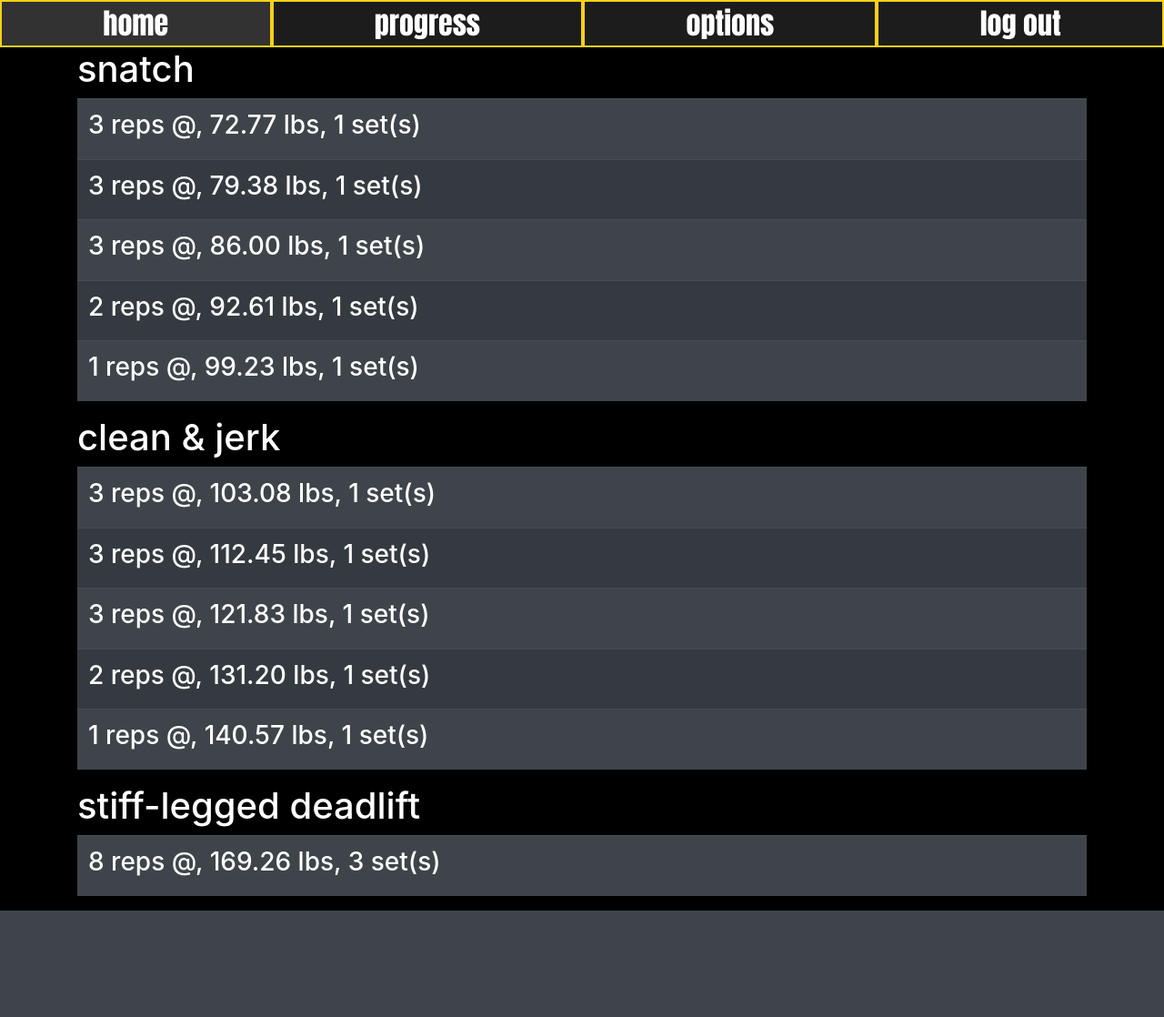
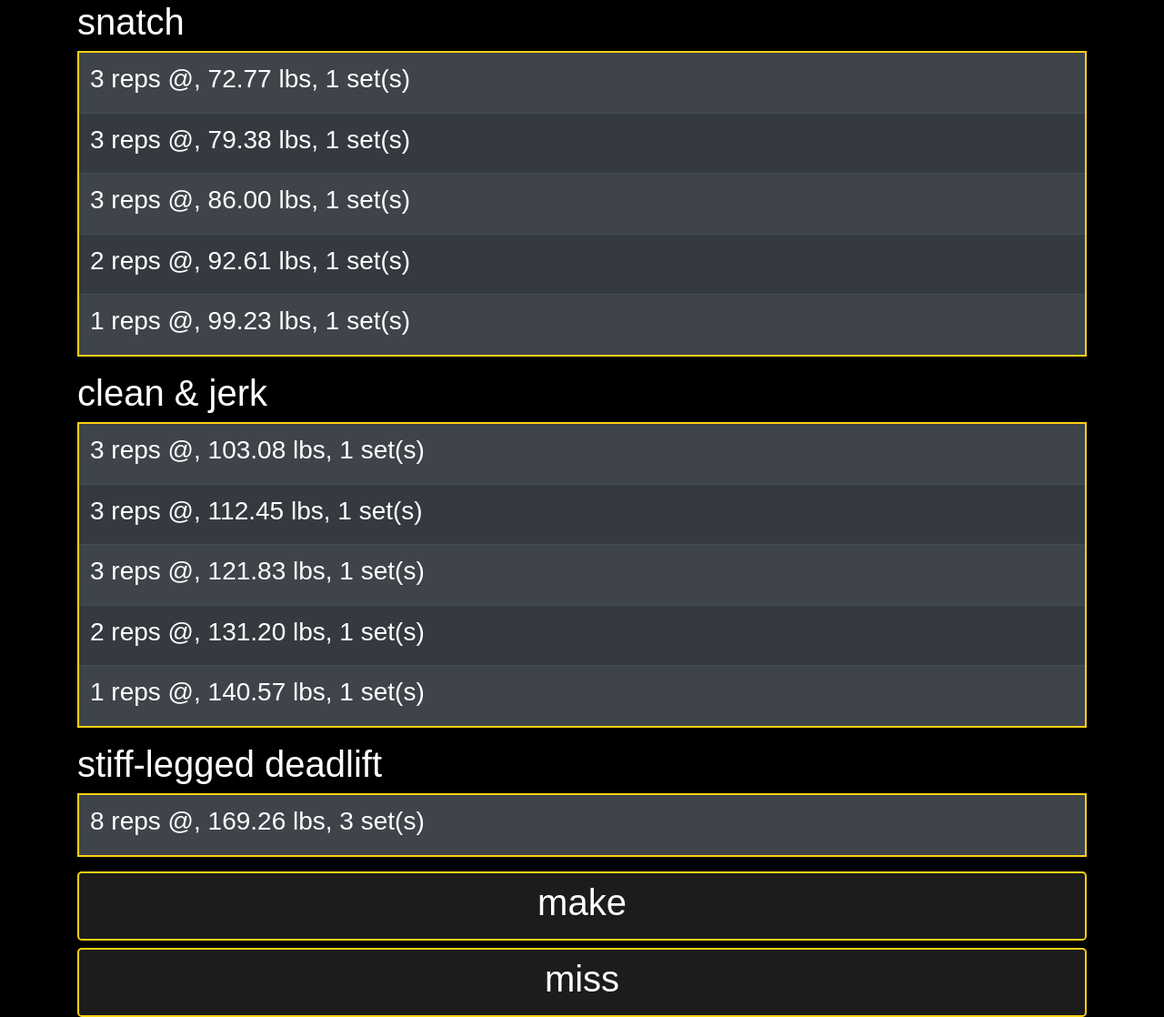
Before and after one commit to harrisonBarnett/wl_, a Flask app: page /clean_jerk in a window 1280 px wide. Shown: the whole page at 91% size. Before the commit the page ends 1001 px from the top, so only its background shows below. Run offline with Flask 2, Linux system fonts and the light colour scheme; a user stored in the database is signed in; some libraries are stand-ins or nearby versions.

Commit message:
Refactoring; handling make/miss for all lifts.

```diff
--- a/website/static/css/session.css
+++ b/website/static/css/session.css
@@ -23,9 +23,25 @@ nav ul li {
     border: 2px solid rgb(250, 208, 22);
 }
 
+.button-group-container {
+    align-content: center;
+}
 
+.button-group button {
+    border: 2px solid rgb(250, 208, 22);
+
+}
+
+.table-container {
+    position: relative;
+    align-content: center;
+}
 
 table {
+    position: relative;
+    margin-right: auto;
+    margin-left: auto;
+    align-content: center;
     border: 2px solid rgb(250, 208, 22);
 }
 
--- a/website/templates/clean_jerk.html
+++ b/website/templates/clean_jerk.html
@@ -1,4 +1,4 @@
-{% extends "base.html" %}
+{% extends "session-base.html" %}
 
 {% block title %} options {% endblock %}
 
@@ -49,4 +49,28 @@
         {% endfor %}
     </table>
 
+    <div class="button-group-container">
+        <form  class="button-group" method="POST">
+            <button
+            id="make_lift"
+            type="submit"
+            class="btn btn-dark btn-lg btn-block"
+            onclick="return confirm('submit lift?')"
+            name="make_lift"
+            >
+            <h1>make</h1>
+            </button>
+
+            <button
+            id="miss_lift"
+            type="button"
+            class="btn btn-dark btn-lg btn-block"
+            onclick="go_home()"
+            name="miss_lift"
+            >
+            <h1>miss</h1>
+            </button>
+        </form>
+    </div>
+
 {% endblock %}
--- a/website/templates/session-base.html
+++ b/website/templates/session-base.html
@@ -49,8 +49,6 @@
                 return false;
             }
         }
-
-
         function updateMax() {
             if(confirm('finished up?') == true) {
                 window.location.replace(url_for("views.home"));
@@ -62,15 +60,12 @@
 
         function makeLift() {
             if(confirm('submit lift?') == true){
-                document.getElementById("make_lift").submit()
                 window.location.replace("/home");
             }
             else {
                 return false;
             }
         }
-
-
     </script>
 
 
@@ -78,31 +73,7 @@
             {% block body %}
 
             {% endblock %}
-
         </div>
-
-        <nav class="miss-make-footer">
-            <ul>
-                <li
-                type="submit"
-                onclick="makeLift()"
-                id="make_lift"
-                name="make_lift">
-                make
-                </li>
-                <li>
-                    <form method="POST">
-                        <input
-                        onclick="return confirm('submit session?')"
-                        type="submit"
-                        value="miss"
-                        name="miss_lift">
-                    </form>
-                </li>
-                <li onclick="go_home()">bail</li>
-            </ul>
-        </nav>
-
 
 
         <script
```
Also changed, not shown: website/templates/clean.html (+25 -1 lines), website/templates/snatch.html (+26 -0 lines), website/templates/squat.html (+22 -1 lines), website/database.db.
